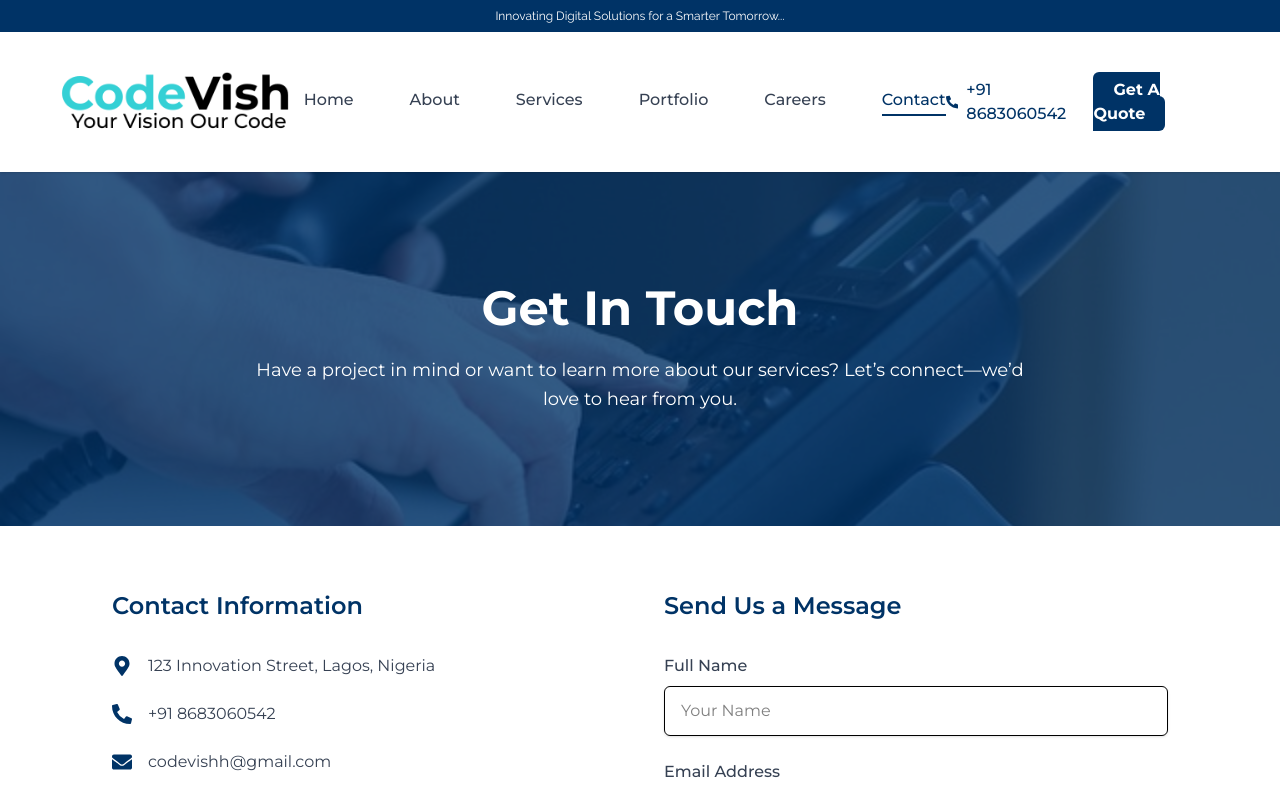
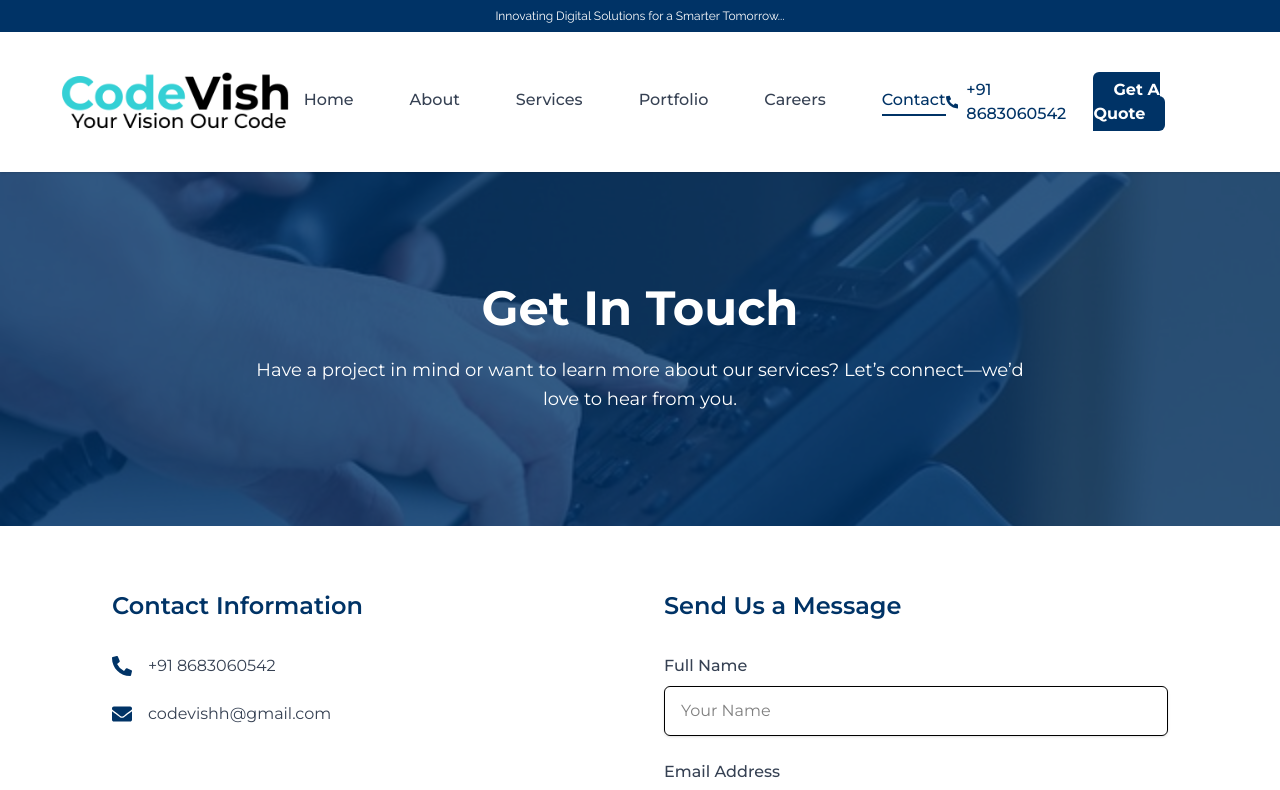
Before and after one commit to kevinpoonia/CodeVishh, a React (Vite) app: page /contact in a window 1280 px wide. Shown: the top 790 px of the page. Built offline with nearby package versions, Linux system fonts and the light colour scheme.

Commit message:
Contact.jsx

```diff
--- a/src/pages/Contact.jsx
+++ b/src/pages/Contact.jsx
@@ -38,10 +38,10 @@
             Contact Information
           </h3>
           <ul className="space-y-6 text-gray-700">
-            <li className="flex items-center space-x-4">
+{/*             <li className="flex items-center space-x-4">
               <FaMapMarkerAlt className="text-[#003366] text-xl" />
               <span>123 Innovation Street, Lagos, Nigeria</span>
-            </li>
+            </li> */}
             <li className="flex items-center space-x-4">
               <FaPhoneAlt className="text-[#003366] text-xl" />
               <span>+91 8683060542</span>
```
